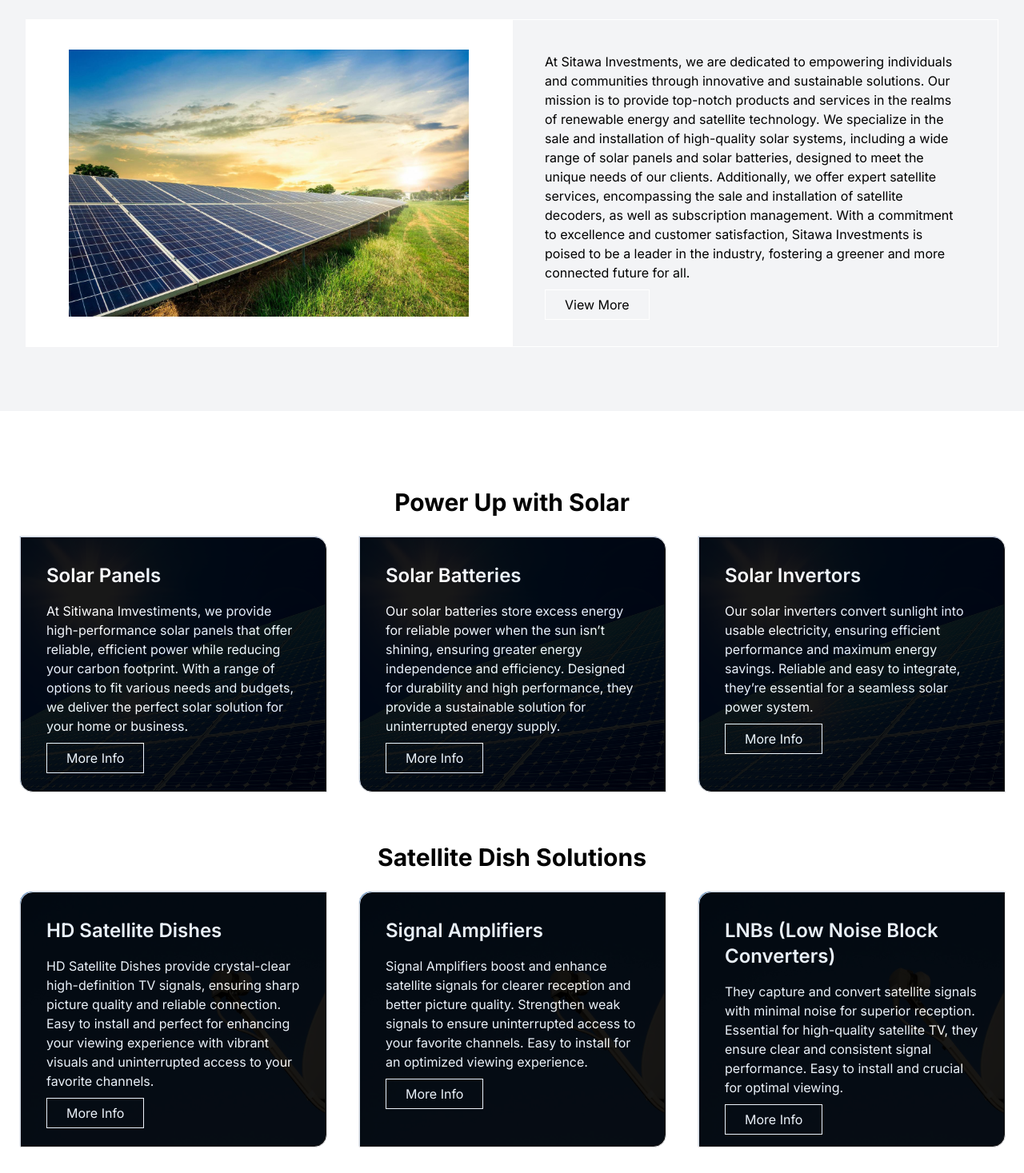
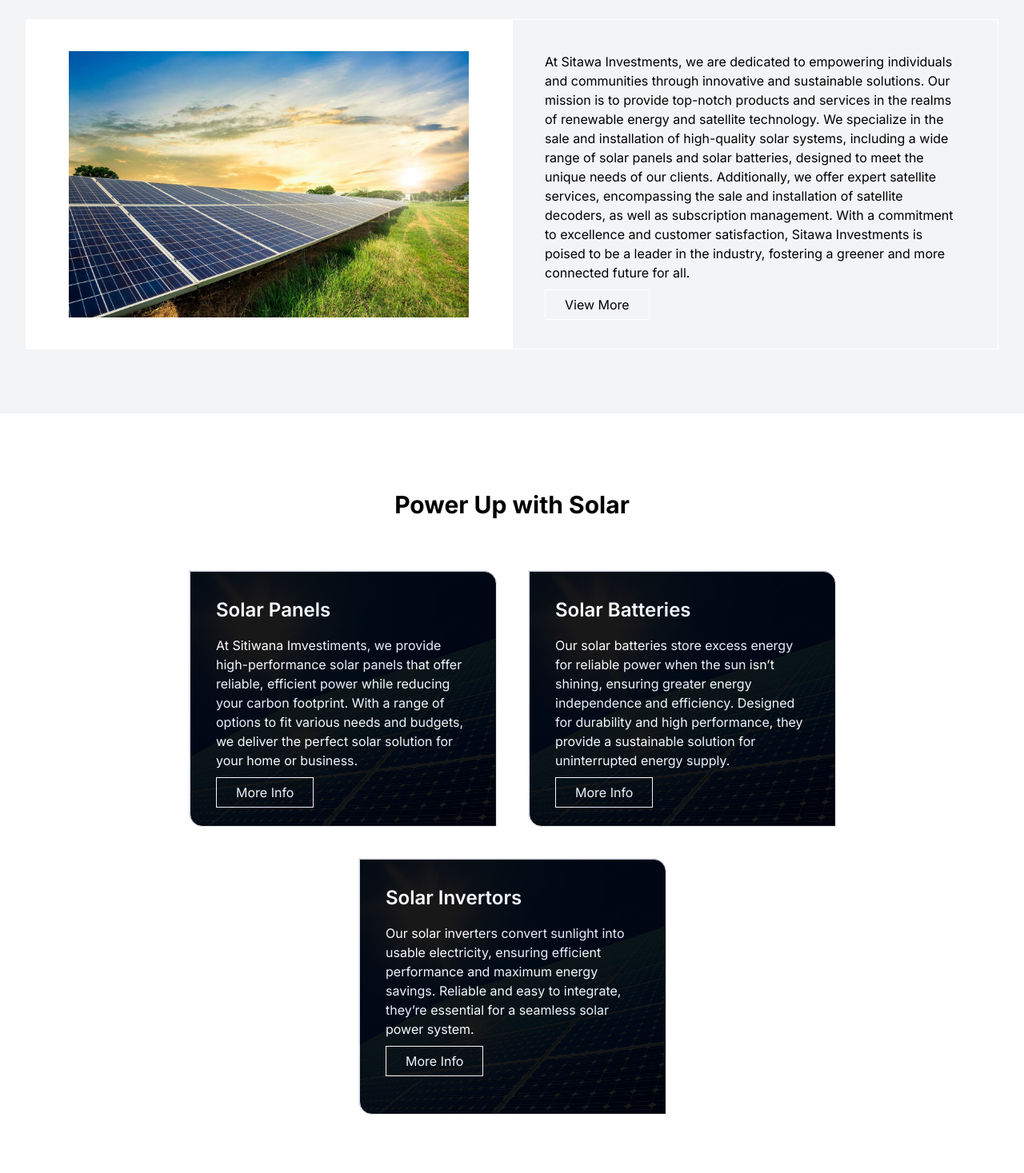
Before and after one commit to TinaTech-Developers/sitiwana_investments, a Next.js app: page / in a window 1280 px wide. Shown: the part 1330-2797 px from the top of the page at 80% size. Built offline with nearby package versions, Linux system fonts and the light colour scheme.

Commit message:
new updates

```diff
--- a/src/app/_components/about.jsx
+++ b/src/app/_components/about.jsx
@@ -24,7 +24,7 @@
           }}
           className="col-span-1 p-4 px-10 m-4 bg-blue-950 border text-white "
         >
-          <h1 className="md:text-2xl font-semibold my-3">
+          <h1 className="text-2xl font-semibold my-3">
             Discover Top Entertainment & Edutainment with Satellite
           </h1>
           <p>
@@ -41,7 +41,7 @@
           }}
           className="col-span-1 p-4 px-10 m-4 border border-blue-950 "
         >
-          <h1 className="md:text-2xl font-semibold my-3">
+          <h1 className="text-2xl font-semibold my-3">
             Harness the Power of the Sun
           </h1>
           <p>
--- a/src/app/_components/aboutus.jsx
+++ b/src/app/_components/aboutus.jsx
@@ -24,7 +24,7 @@
             transition={{
               duration: 0.8,
             }}
-            className=""
+            className="p-10"
           >
             <Image
               src={"/solar1.jpg"}
@@ -47,7 +47,7 @@
               " At Sitawa Investments, we are dedicated to empowering individuals and communities through innovative and sustainable solutions. Our mission is to provide top-notch products and services in the realms of renewable energy and satellite technology. We specialize in the sale and installation of high-quality solar systems, including a wide range of solar panels and solar batteries, designed to meet the unique needs of our clients. Additionally, we offer expert satellite services, encompassing the sale and installation of satellite decoders, as well as subscription management. With a commitment to excellence and customer satisfaction, Sitawa Investments is poised to be a leader in the industry, fostering a greener and more connected future for all."
             }
           </motion.h1>
-          <div className="w-20 md:w-[200px] mt-4">
+          <div className="w-[200px] mt-4">
             <FillButton name={"View More"} link={"/"} />
           </div>
         </div>
--- a/src/app/_components/herocard.jsx
+++ b/src/app/_components/herocard.jsx
@@ -11,7 +11,7 @@
   return (
     <div className="bg-scroll bg-[url('/solar.png')] bg-cover bg-no-repeat w-sreen  h-full">
       <div className="bg-scroll bg-black bg-opacity-70 h-[600px]">
-        <div className="px-6 translate-y-48 md:translate-y-64 translate-x-[17%] ">
+        <div className="px-6 translate-y-48 md:translate-y-64 md:translate-x-[17%] ">
           <motion.div
             initial={{ y: -100, opacity: 0 }}
             whileInView={{ y: 0, opacity: 1 }}
--- a/src/app/_components/herocardone.jsx
+++ b/src/app/_components/herocardone.jsx
@@ -11,7 +11,7 @@
   return (
     <div className="bg-scroll bg-[url('/solar.png')] bg-cover bg-no-repeat w-sreen  h-full">
       <div className="bg-scroll bg-black bg-opacity-70 h-[600px]">
-        <div className="px-6 translate-y-48 md:translate-y-64 translate-x-[17%] ">
+        <div className="px-6 translate-y-48 md:translate-y-64 md:translate-x-[17%] ">
           <motion.div
             initial={{ y: -100, opacity: 0 }}
             whileInView={{ y: 0, opacity: 1 }}
--- a/src/app/_components/products.js
+++ b/src/app/_components/products.js
@@ -32,7 +32,7 @@
           }
         }
         transition={{ duration: 0.9 }}
-        className="flex flex-wrap items-center justify-center gap-10 "
+        className="flex flex-wrap items-center justify-center gap-10 p-10 "
       >
         <ProductCard />
         <ProductCard1 />
@@ -61,7 +61,7 @@
           }
         }
         transition={{ duration: 0.9 }}
-        className="flex flex-wrap items-center justify-center gap-10 "
+        className="flex flex-wrap items-center justify-center gap-10 p-10 "
       >
         <SatelliteProduct
           title={"HD Satellite Dishes"}
--- a/src/app/_components/promotion.jsx
+++ b/src/app/_components/promotion.jsx
@@ -3,7 +3,7 @@
 
 function Promotion() {
   return (
-    <div className="mt-96 md:mt-0 bg-fixed bg-cover bg-[url('/solar1.jpg')]">
+    <div className=" md:mt-0 bg-fixed bg-cover bg-[url('/solar1.jpg')]">
       <div className="flex flex-col bg-scroll bg-blue-950 w-full h-full  bg-opacity-70 items-center justify-center px-20">
         <h1 className="text-center text-2xl md:text-4xl py-10 pt-32 text-white font-semibold">
           Talk to us about your needs
@@ -12,7 +12,7 @@
           Solutions tailored and scaled to suit your business type and size
         </p>
         <div className="py-10 z-10 text-white">
-          <FillButton name={"GET IN TOUCH WITH US"} link={"/"} />
+          <FillButton name={"CONTACT US"} link={"/"} />
         </div>
       </div>
     </div>
```
